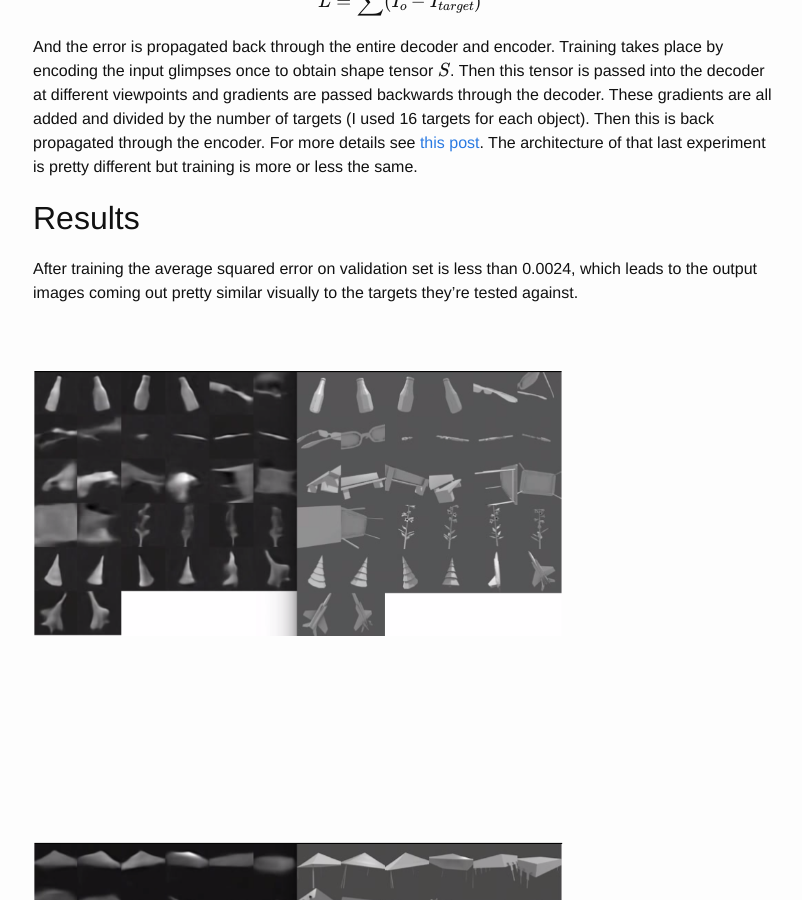
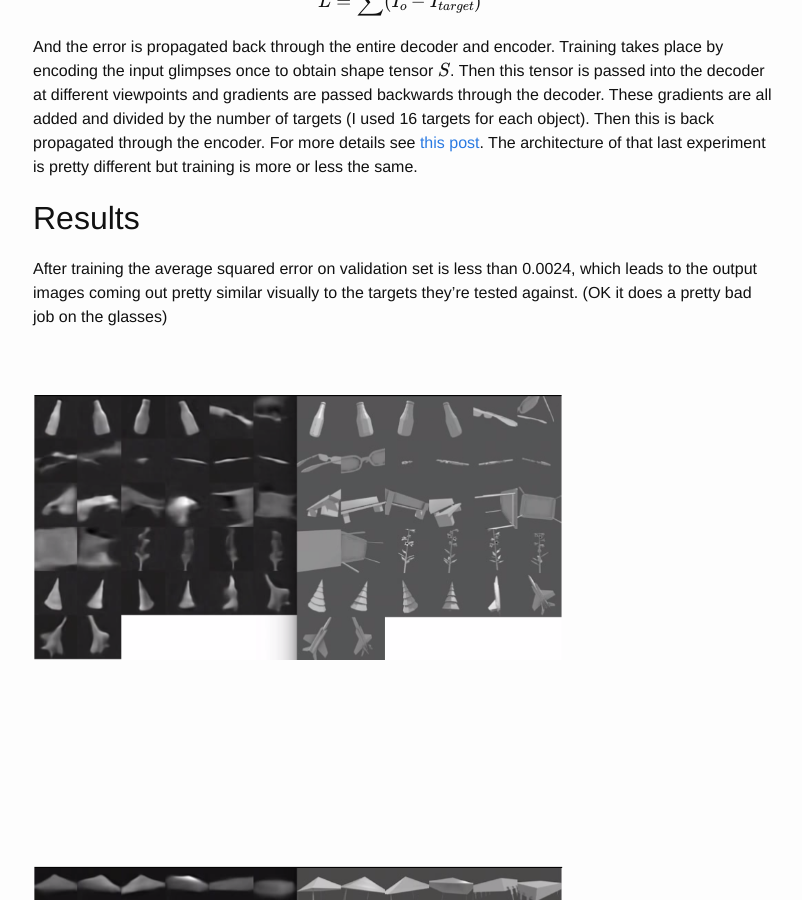
Before and after one commit to danfischetti/danfischetti.github.io, a Jekyll site: the page built from _posts/2016-01-07-convolutional-shape-encoder.markdown, in a window 1280 px wide and 900 px high, scrolled down 2229 px. Shown: the whole window, without its empty margins (237-1039 px from the left). Built offline with Jekyll 4.4.1, drawn with Linux system fonts in a browser that asks for light colours; nearby versions of some CDN libraries; formulas are drawn with MathJax 3.

Commit message:
Update post

```diff
--- a/_posts/2016-01-07-convolutional-shape-encoder.markdown
+++ b/_posts/2016-01-07-convolutional-shape-encoder.markdown
@@ -67,7 +67,7 @@ And the error is propagated back through the entire decoder and encoder. Trainin
 
 ##Results
 
-After training the average squared error on validation set is less than 0.0024, which leads to the output images coming out pretty similar visually to the targets they're tested against.
+After training the average squared error on validation set is less than 0.0024, which leads to the output images coming out pretty similar visually to the targets they're tested against. (OK it does a pretty bad job on the glasses)
 
 ![Test Samples 1]({{ site.url }}/assets/conv_valid1.png)
 ![Test Samples 2]({{ site.url }}/assets/conv_valid2.png)
```
